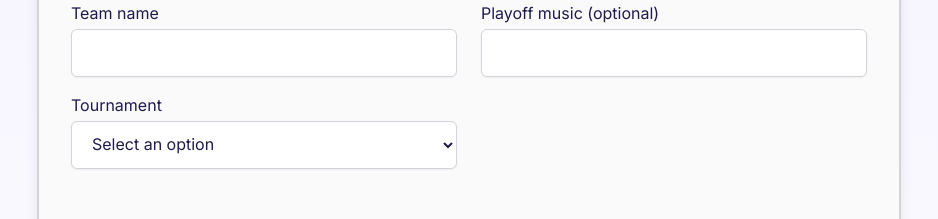
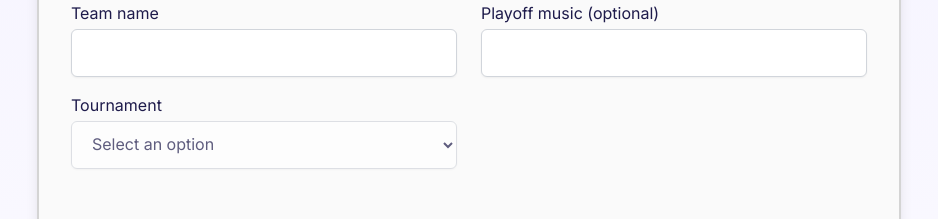
Before and after one commit to marstc1/nextJS-vhNetball, a Next.js app: page / in a window 1280 px wide. Shown: the part 2340-2559 px from the top of the page, without its empty margins (171-1109 px from the left). Built offline with nearby package versions, Linux system fonts and the light colour scheme; a web font is replaced by a local one.

Commit message:
Update RegistrationForm.tsx
Removed fun option

```diff
--- a/app/components/RegistrationForm.tsx
+++ b/app/components/RegistrationForm.tsx
@@ -178,11 +178,12 @@ const RegistrationForm = () => {
                     required
                     value={formData.playType}
                     onChange={handleInputChange}
+                    defaultValue="competitive-womens"
+                    disabled
                   >
                     <option value="" disabled>
                       Select an option
                     </option>
-                    <option value="just-for-fun">Fun</option>
                     <option value="competitive-womens">
                       Womens Competitive
                     </option>
```
